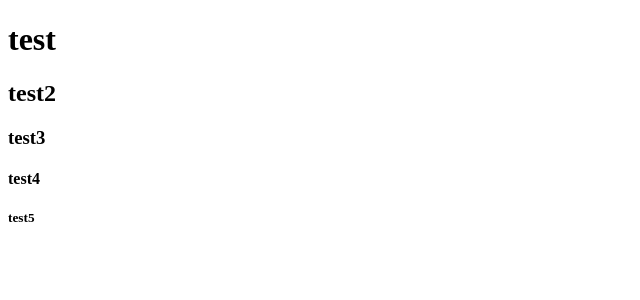
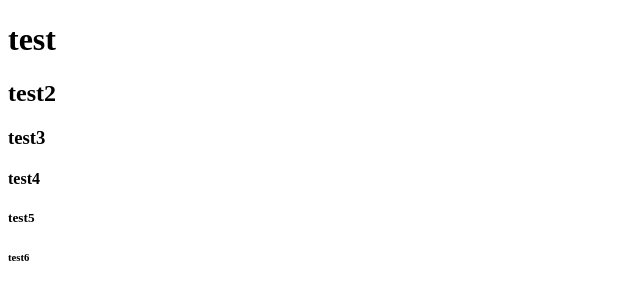
Before and after one commit to dv1tv/git-test, a plain HTML site: page index.html in a window 1280 px wide. Shown: the full height of the page, 0-640 px from the left. Drawn offline with Linux system fonts and the light colour scheme.

Commit message:
Добавил h6

```diff
--- a/index.html
+++ b/index.html
@@ -22,5 +22,8 @@
     <h5>
         test5
     </h5>
+    <h6>
+        test6
+    </h6>
 </body>
 </html>
```
